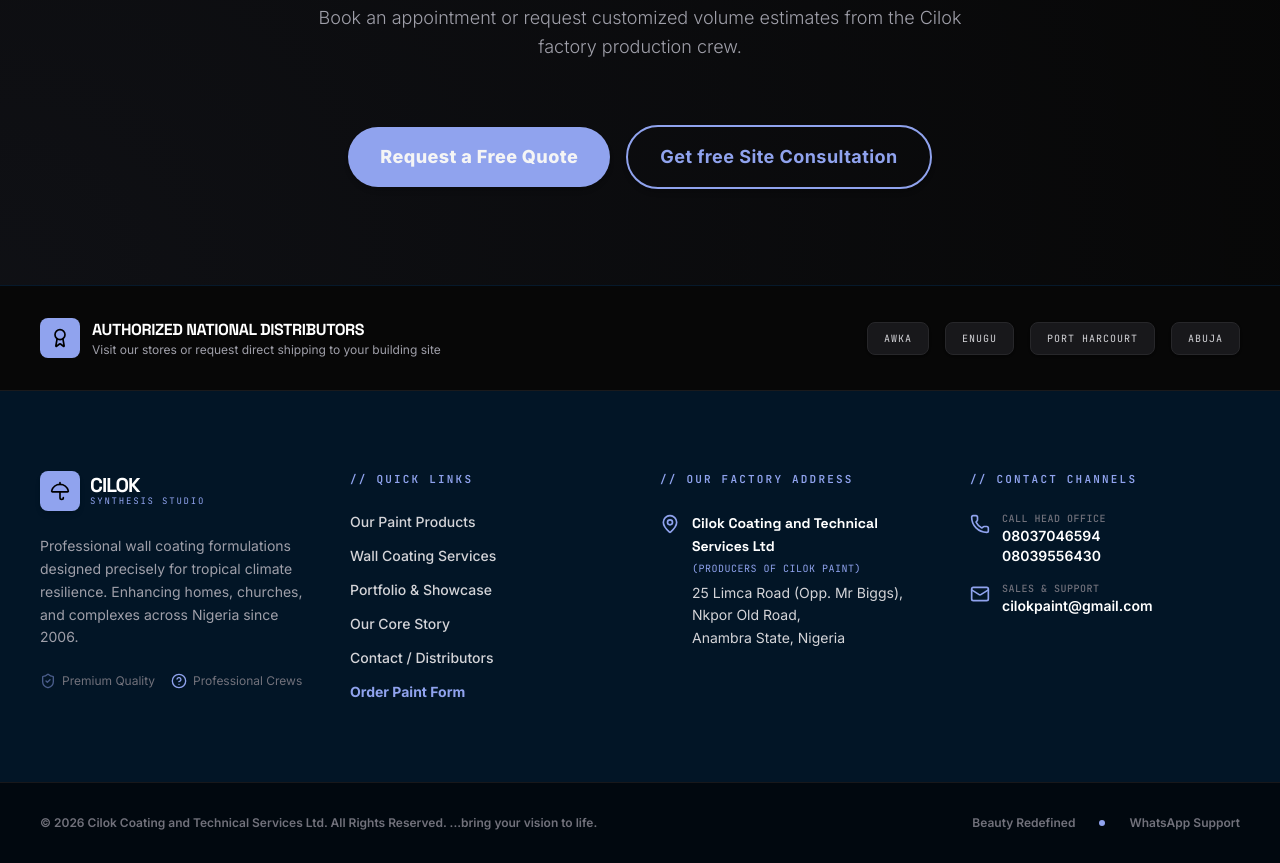
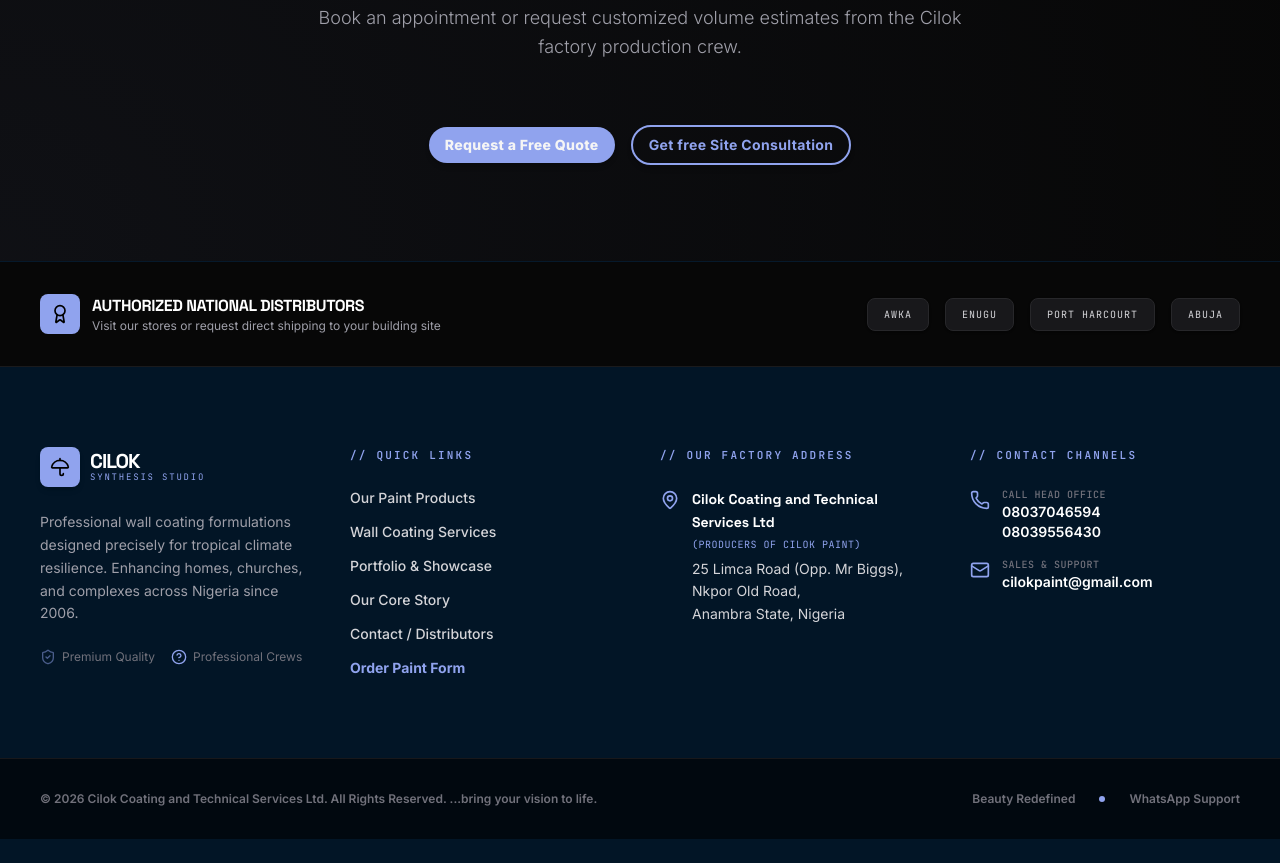
Before and after one commit to Netbizowerri/cilok, a React (Vite) app: page / in a window 1280 px wide. Shown: the part 7360-8223 px from the top of the page. After the commit the page ends 8199 px from the top, so only its background shows below. Built offline with nearby package versions, Linux system fonts and the light colour scheme.

Commit message:
Reduce mobile CTA button sizes from lg to sm

```diff
--- a/src/components/layout/Navbar.tsx
+++ b/src/components/layout/Navbar.tsx
@@ -332,7 +332,7 @@
             <div className="flex flex-col gap-4 mt-8 border-t border-white/10 pt-6">
               <Button
                 variant="accent"
-                size="lg"
+                size="sm"
                 onClick={() => {
                   setIsMobileMenuOpen(false);
                   onOpenConsultation();
--- a/src/pages/HomePage.tsx
+++ b/src/pages/HomePage.tsx
@@ -512,7 +512,7 @@
             <Button
               id="cta-home-bottom-quote"
               variant="accent"
-              size="lg"
+              size="sm"
               onClick={() => navigate('/products/order')}
               className="w-full sm:w-auto"
             >
@@ -521,7 +521,7 @@
             <Button
               id="cta-home-bottom-consultation"
               variant="secondary"
-              size="lg"
+              size="sm"
               onClick={onOpenConsultation}
               className="w-full sm:w-auto"
             >
```
